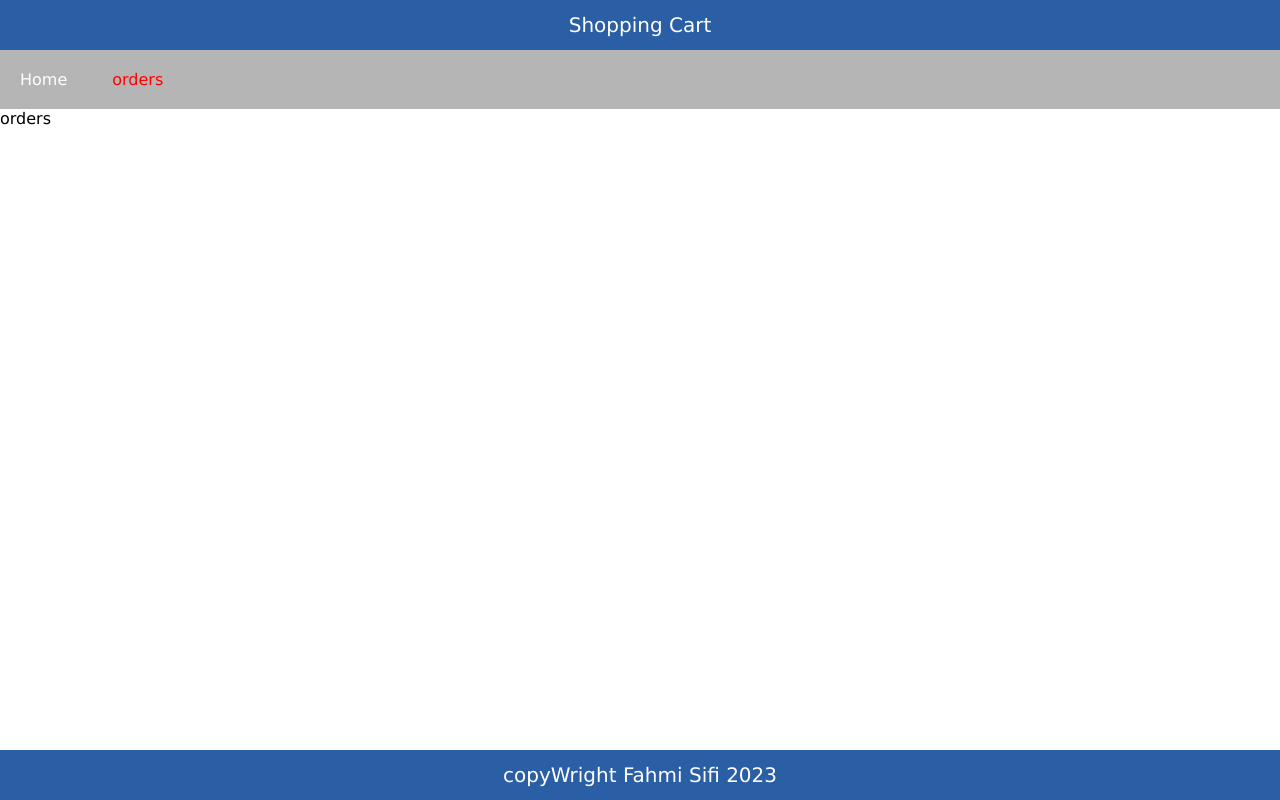
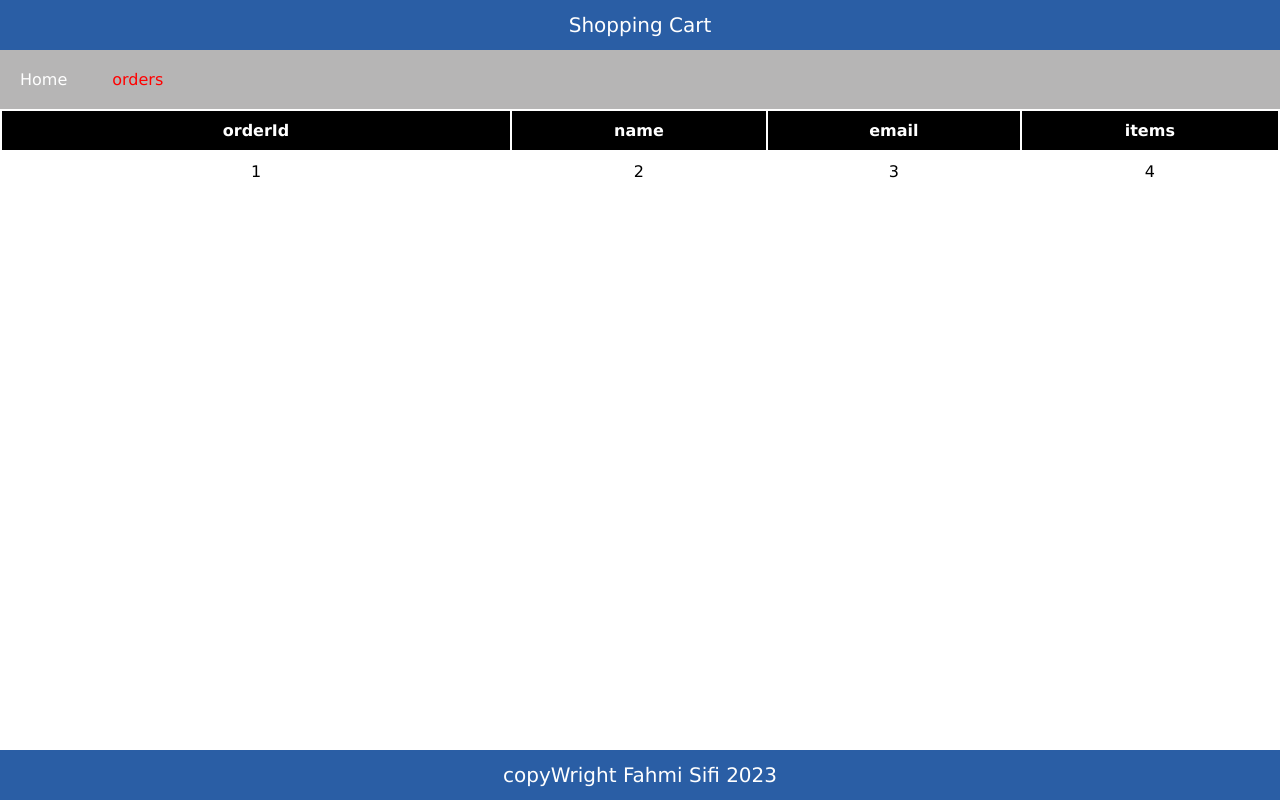
Before and after one commit to userfahmisifi/react-shopping-cart, a React (Create React App) app in the folder client/: page /orders in a window 1280 px wide. Built offline with nearby package versions, Linux system fonts and the light colour scheme.

Commit message:
orders table comp

```diff
--- /dev/null
+++ b/client/src/components/OrdersTable/OrdersTable.js
@@ -0,0 +1,31 @@
+import React,{useEffect} from 'react'
+import '../../css/OrdersTable/OrdersTable.css'
+function OrdersTable() {
+ useEffect(()=>{
+
+ },[])
+
+  return (
+    <table>
+      <thead>
+        <tr>
+          <th>orderId</th>
+          <th>name</th>
+          <th>email</th>
+          <th>items</th>
+        </tr>
+      </thead>
+      <tbody>
+        <tr>
+          <td>1</td>
+          <td>2</td>
+          <td>3</td>
+          <td>4</td>
+        </tr>
+
+      </tbody>
+    </table>
+  )
+}
+
+export default OrdersTable
--- /dev/null
+++ b/client/src/components/OrdersTable/OrdersTable.scss
@@ -0,0 +1,24 @@
+table{
+    width: 100%;
+    thead{
+        color:#fff;
+        background: #000;
+        th{
+           &:first-child{
+            width:40%;
+            padding:10px;
+
+           }
+        }
+    }
+    tbody{
+        tr{
+            text-align: center;
+
+            td{
+                padding: 10px;
+            }
+        }
+    }
+
+}
--- /dev/null
+++ b/client/src/css/OrdersTable/OrdersTable.css
@@ -0,0 +1,17 @@
+table {
+  width: 100%;
+}
+table thead {
+  color: #fff;
+  background: #000;
+}
+table thead th:first-child {
+  width: 40%;
+  padding: 10px;
+}
+table tbody tr {
+  text-align: center;
+}
+table tbody tr td {
+  padding: 10px;
+}
--- a/client/src/pages/Orders.js
+++ b/client/src/pages/Orders.js
@@ -1,11 +1,10 @@
-import React from 'react'
+import React from "react";
+import OrdersTable from "../components/OrdersTable/OrdersTable";
 
 function Orders() {
   return (
-    <div>
-      orders
-    </div>
-  )
+    <OrdersTable/>
+  );
 }
 
-export default Orders
+export default Orders;
```
